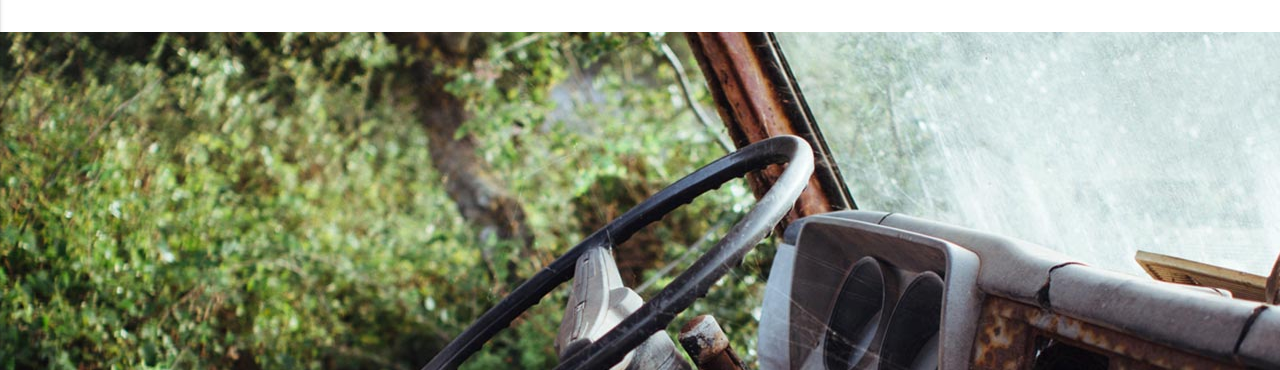
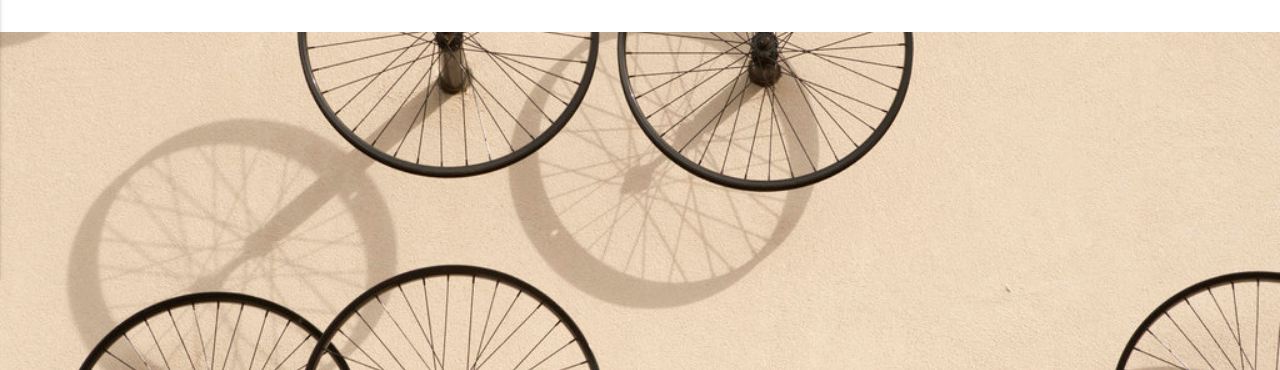
Before and after one commit to michael-a-wong/michael-a-wong.github.io, a plain HTML site: page index.html in a window 1280 px wide. Shown: the part 582-952 px from the top of the page. Drawn offline with nearby package versions, Linux system fonts and the light colour scheme.

Commit message:
bike wheel picture

```diff
--- a/index.html
+++ b/index.html
@@ -87,7 +87,7 @@
         </div>
       </div>
     </div>
-    <div class="parallax"><img src="./parallax-template/background2.jpg" alt="Unsplashed background img 2"></div>
+    <div class="parallax"><img src="bike_wheel.jpg" alt="Unsplashed background img 2"></div>
   </div>
 
 
```
